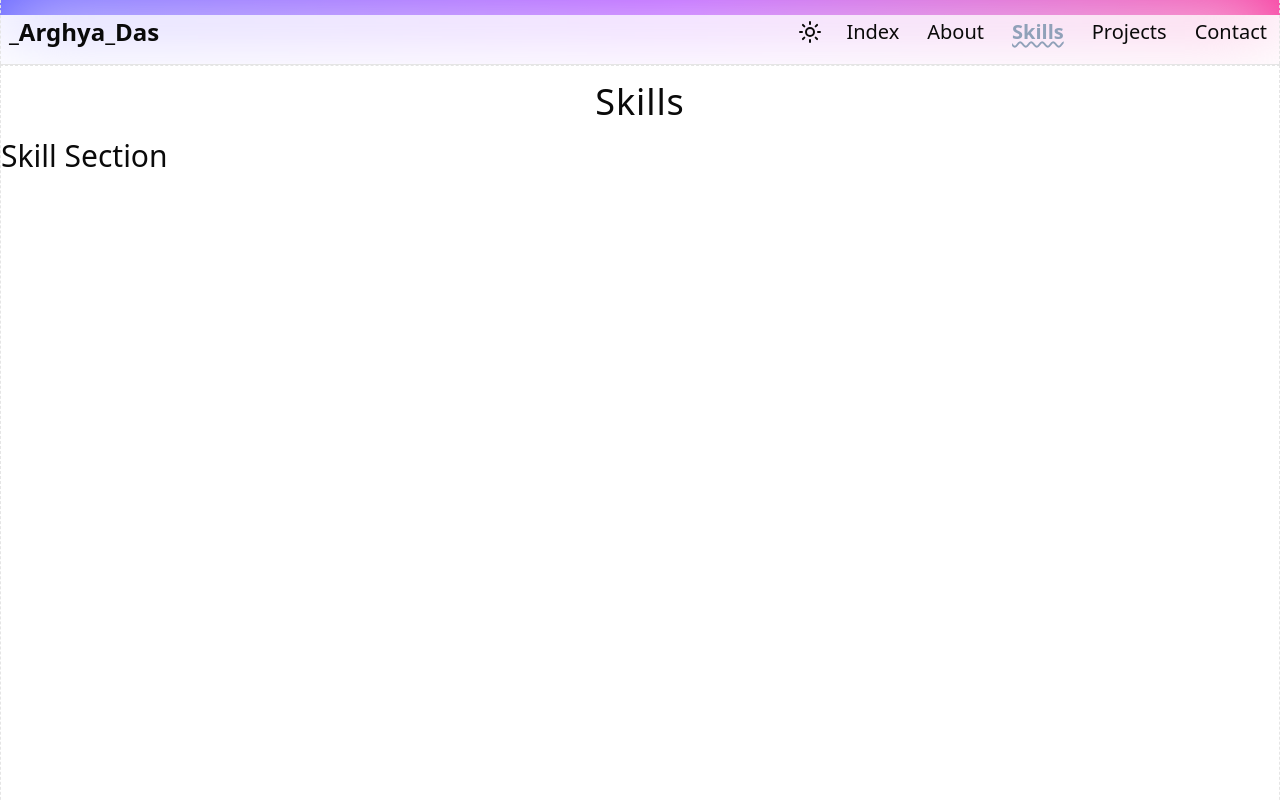
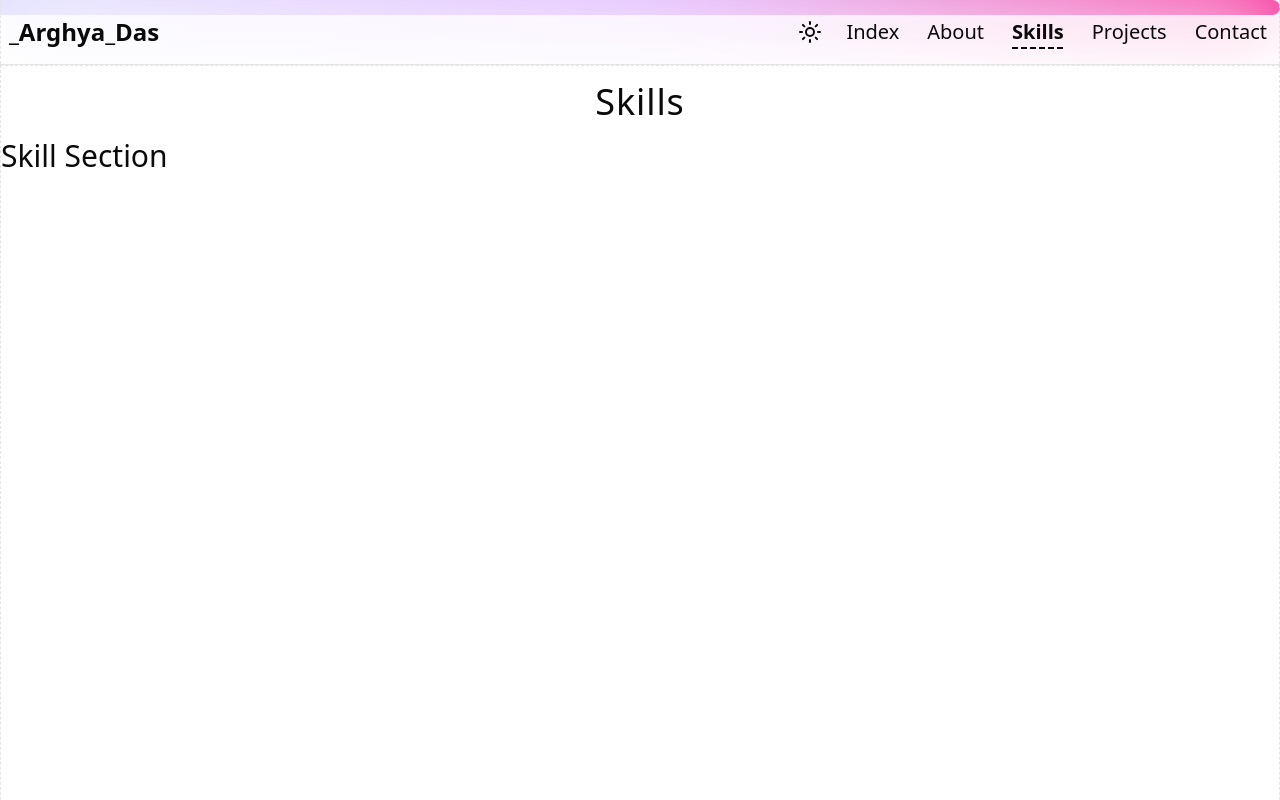
Before and after one commit to DevArghyaDas/portfolio-nextjs, a Next.js app: page / in a window 1280 px wide. Shown: the top 800 px of the page. Built offline with nearby package versions, Linux system fonts and the light colour scheme.

Commit message:
navbar updated

```diff
--- a/src/components/Header/Header.tsx
+++ b/src/components/Header/Header.tsx
@@ -2,8 +2,27 @@
 import useActiveSection from "@/hook/useActiveSection";
 import ThemeToggleButton from "../ui/ThemeToggleButton";
 import MenuBarMobile from "./MenuBarMobile";
+import { useEffect, useRef, useState } from "react";
 
 const Header = () => {
+  const [visible, setVisible] = useState(true);
+  const lastScrollY = useRef(0);
+
+  useEffect(() => {
+    const handleScroll = () => {
+      const currentScrollY = window.pageYOffset;
+      if (currentScrollY > lastScrollY.current && currentScrollY > 50) {
+        setVisible(false);
+      } else {
+        setVisible(true);
+      }
+      lastScrollY.current = currentScrollY;
+    };
+
+    window.addEventListener("scroll", handleScroll);
+    return () => window.removeEventListener("scroll", handleScroll);
+  }, []);
+
   const sections = ["index", "about", "skills", "projects", "contact"];
   const activeSection = useActiveSection(sections, {
     root: null,
@@ -12,7 +31,13 @@ const Header = () => {
   });
   return (
     <>
-      <header className="sticky top-0 z-50 border-b backdrop-blur-2xl">
+      <header
+        className="sticky top-0 z-50 border-b backdrop-blur-2xl"
+        style={{
+          transition: "transform 0.3s ease-in-out",
+          transform: visible ? "translateY(0)" : "translateY(-100%)",
+        }}
+      >
         <div className="container mx-auto flex items-center justify-between border-r border-l border-dashed px-2 py-3">
           <h1 className="text-2xl font-semibold">_Arghya_Das</h1>
           <div className="flex w-full justify-start px-2 md:justify-end">
@@ -29,7 +54,7 @@ const Header = () => {
                 <span
                   className={
                     activeSection === section
-                      ? "font-semibold text-slate-400 underline decoration-wavy underline-offset-2"
+                      ? "font-semibold underline decoration-dashed underline-offset-8 duration-700"
                       : ""
                   }
                 >
--- a/src/components/ui/ScrollProgressBar.tsx
+++ b/src/components/ui/ScrollProgressBar.tsx
@@ -18,7 +18,7 @@ const ScrollProgressBar = () => {
         originX: 0,
         // backgroundColor: "#22c55e",
       }}
-      className="z-40 bg-gradient-to-r from-indigo-500 via-purple-500 to-pink-500"
+      className="z-40 rounded-r-full bg-gradient-to-r from-indigo-500/20 via-purple-500/40 to-pink-500"
     />
   );
 };
```
